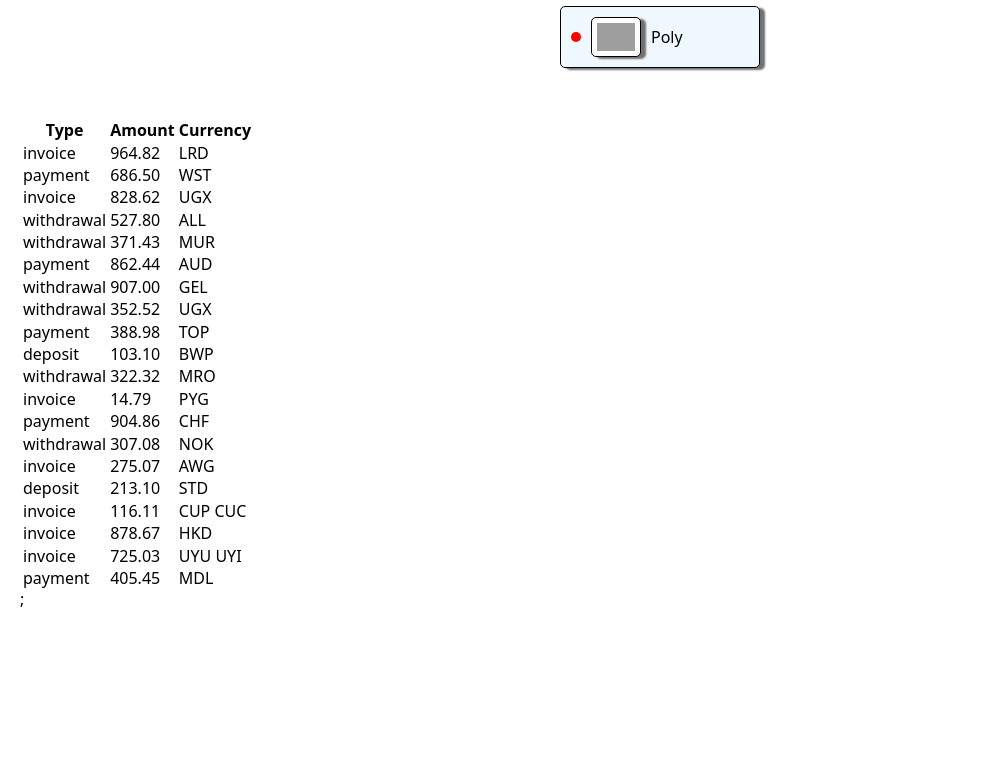
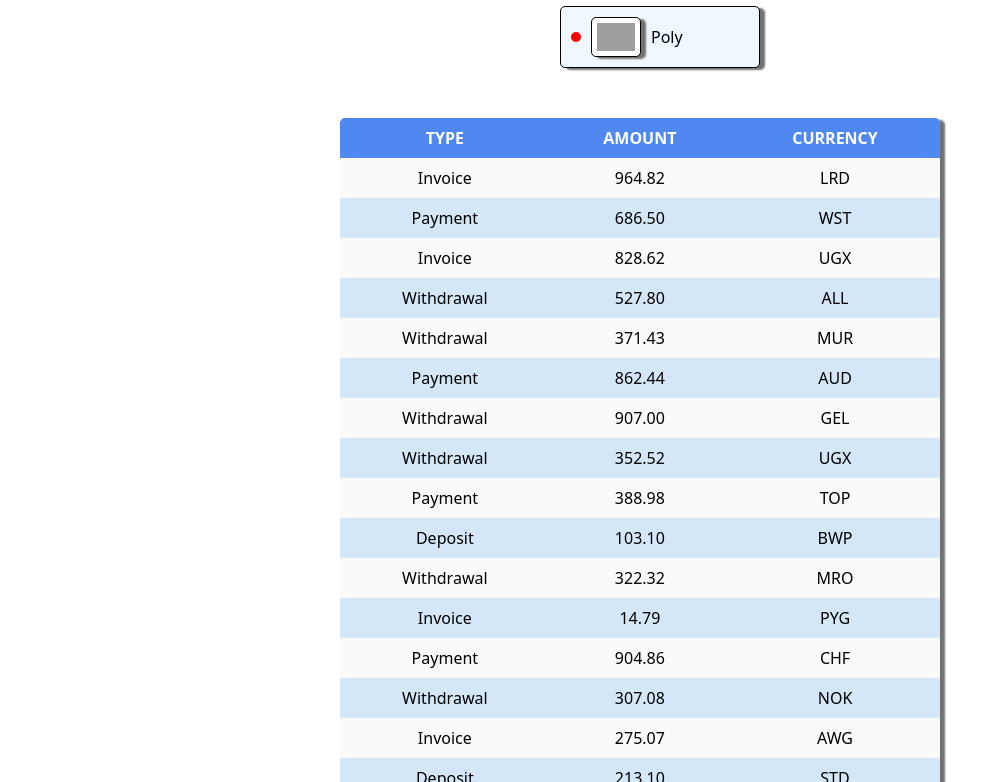
Before and after one commit to ositrova/goit-react-hw-01-components, a React (Create React App) app: page / in a window 1280 px wide. Shown: the part 978-1760 px from the top of the page, without its empty margins (0-989 px from the left). Before the commit the page ends 1607 px from the top, so only its background shows below. Built offline with nearby package versions, Linux system fonts and the light colour scheme; grey boxes are pictures that could not be loaded.

Commit message:
transactions style

```diff
--- /dev/null
+++ b/src/components/TransactionHistory/TransactionHistory.style.jsx
@@ -0,0 +1,28 @@
+import styled from "styled-components";
+
+export const Table = styled.table`
+    margin-left: auto;
+    margin-right: auto;
+    width: 600px;
+    border-spacing: 0;
+    border-radius: 5px;
+    background-color: #fafafa;
+    box-shadow: 5px 2px 2px #727171;
+    overflow: hidden;
+`;
+
+export const TableTitle= styled.tr`
+    height: 40px;
+    background-color: rgb(80, 136, 242);
+    text-transform: uppercase;
+    color: white;
+`;
+
+export const TableItem = styled.tr`
+    height: 40px;
+    text-align: center;
+    text-transform: capitalize;
+     &:nth-child(even) {
+    background-color: #d4e7f8;
+  }
+`;
--- a/src/components/TransactionHistory/TransactionsList.jsx
+++ b/src/components/TransactionHistory/TransactionsList.jsx
@@ -1,26 +1,27 @@
 import PropTypes from 'prop-types';
+import { Table, TableTitle, TableItem } from './TransactionHistory.style';
 
 export const TransactionList = ({ items }) => {
     return (
-        <table>
-        <thead>
-          <tr>
-            <th>Type</th>
-            <th>Amount</th>
-            <th>Currency</th>
-          </tr>
-        </thead>
+        <Table>
+       <thead>
+        <TableTitle>
+          <th>Type</th>
+          <th>Amount</th>
+          <th>Currency</th>
+        </TableTitle>
+      </thead>
 
         <tbody>
         {items.map(item => (
-          <tr key={item.id}>
+          <TableItem key={item.id}>
             <td >{item.type}</td>
             <td >{item.amount}</td>
             <td >{item.currency}</td>
-          </tr>
+          </TableItem>
         ))}
       </tbody>
-    </table>
+    </Table>
     );
 };
 
```
